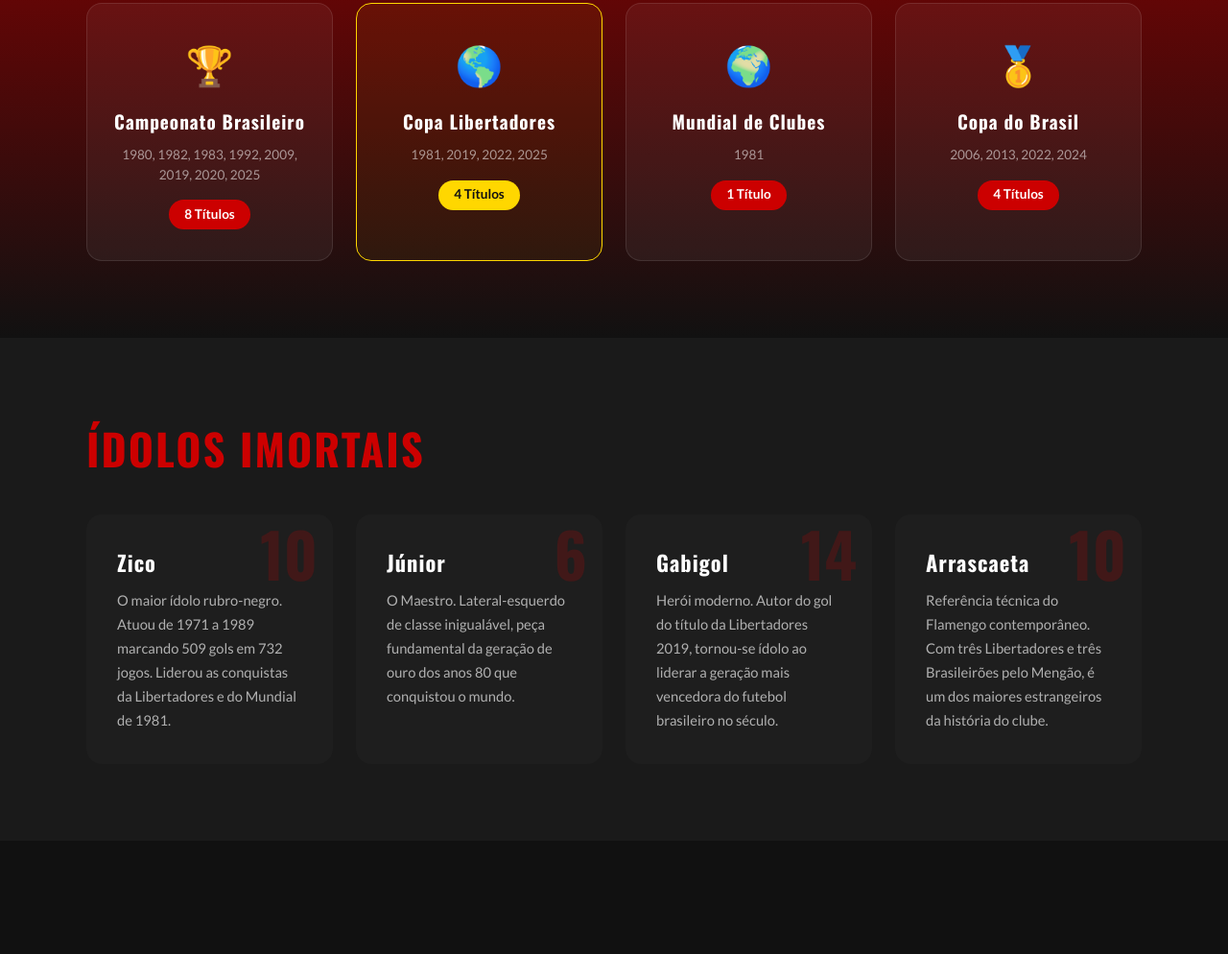
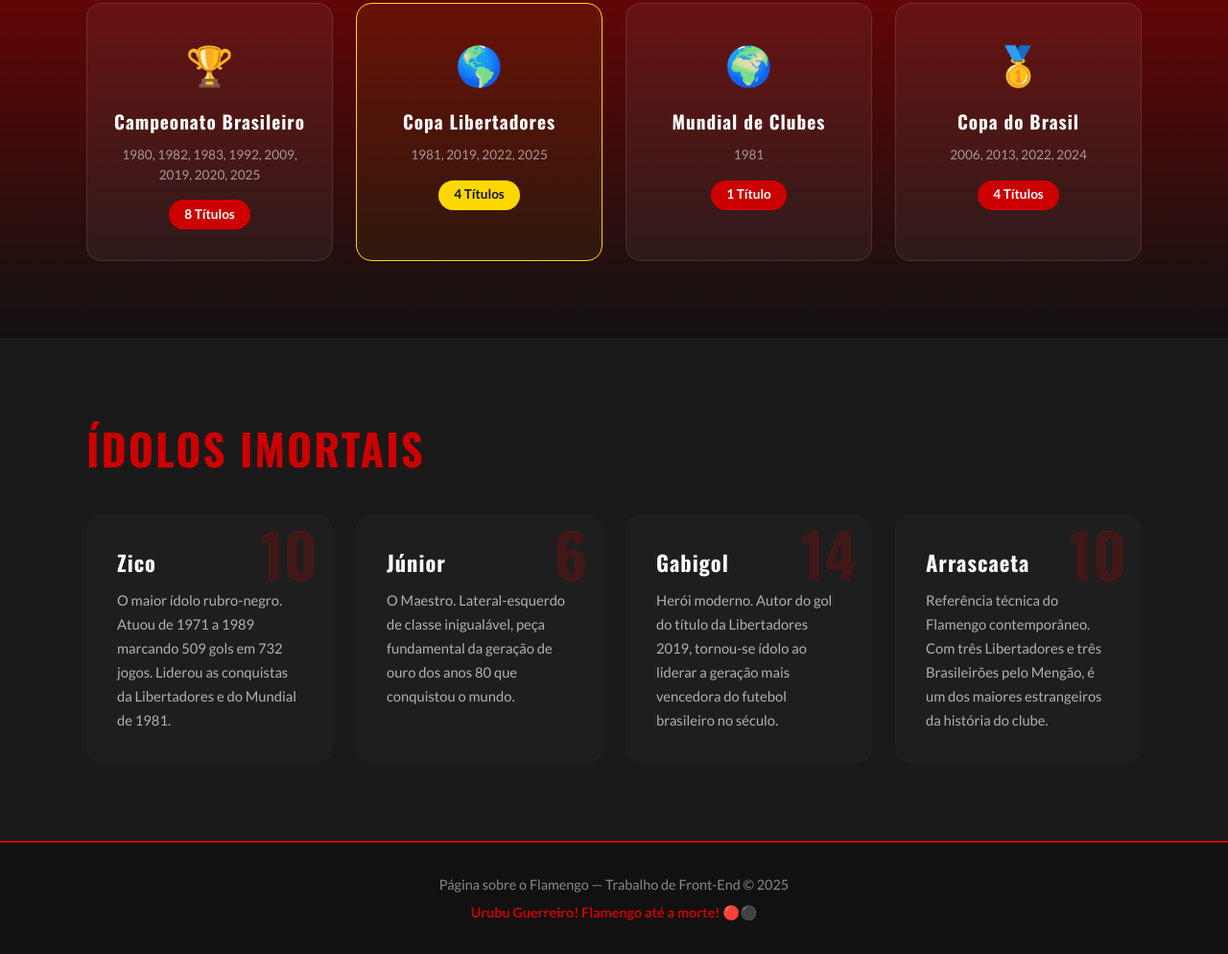
Before and after one commit to GabrielGoesdev13/trabalho-em-grupo, a plain HTML site: page Flamengo.html in a window 1280 px wide. Shown: the part 1396-2390 px from the top of the page at 96% size. Before the commit the page ends 2272 px from the top, so only its background shows below. Drawn offline with nearby package versions, Linux system fonts and the light colour scheme.

Commit message:
footer flamengo

```diff
--- a/Flamengo.html
+++ b/Flamengo.html
@@ -138,3 +138,11 @@
     </section>
 
   </main>
+
+   <footer class="rodape">
+    <p>Página sobre o Flamengo &mdash; Trabalho de Front-End &copy; 2025</p>
+    <p class="rodape-sub">Urubu Guerreiro! Flamengo até a morte! 🔴⚫</p>
+  </footer>
+
+</body>
+</html>
```
